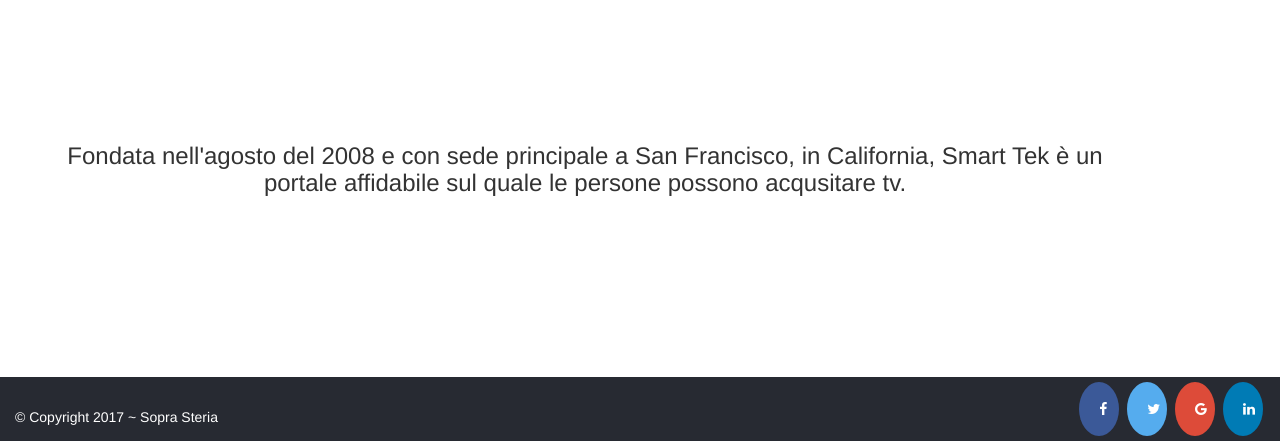
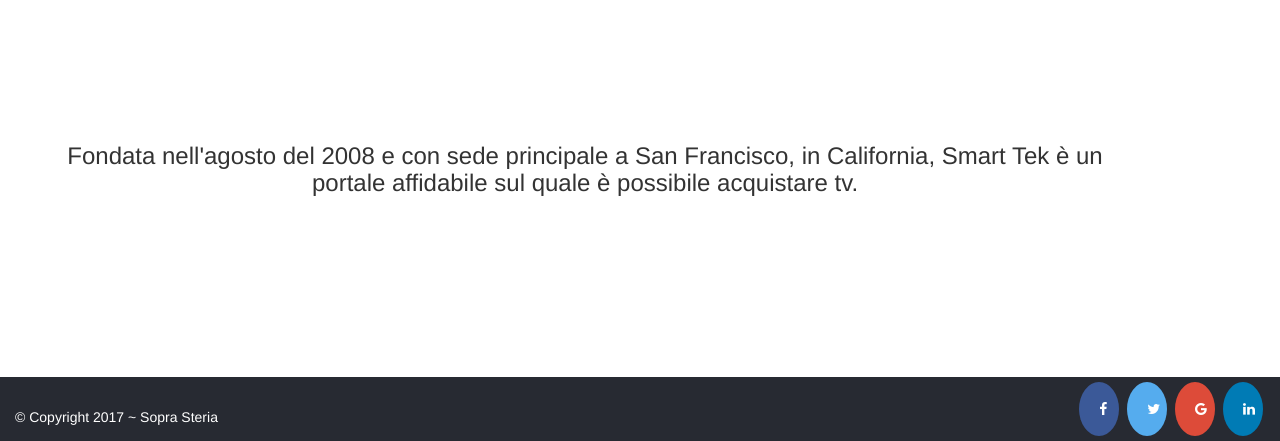
Before and after one commit to GenerosoG81/Progetto_week_end, a website: page Progetto_week_end/ChiSiamo.html in a window 1280 px wide. Shown: the part 406-847 px from the top of the page. Drawn offline with Linux system fonts and the light colour scheme.

Commit message:
correzione errori

```diff
--- a/Progetto_week_end/ChiSiamo.html
+++ b/Progetto_week_end/ChiSiamo.html
@@ -1,7 +1,7 @@
 <!DOCTYPE html>
 <html>
 	<head>
-		<title>PW Alpha</title>
+		<title>ESERCITAZIONE_WEEKEND_Generoso</title>
 
 		<meta charset="utf-8">
 		<meta http-equiv="X-UA-Compatible" content="IE=edge">
@@ -56,7 +56,7 @@
 				<div class="col-xs-12 col-sm-12 col-md-12 pos3">
 				<h3 >Fondata nell'agosto del 2008 e con sede principale
 					 a San Francisco, in California, Smart Tek è un portale
-					 affidabile sul quale le persone possono acqusitare tv.
+					 affidabile sul quale è possibile acquistare tv.
 				 </h3>
 				</div>
 		 </div>
```
Also changed, not shown: Progetto_week_end/I_nostri_prodotti.html (+1 -1 lines).
